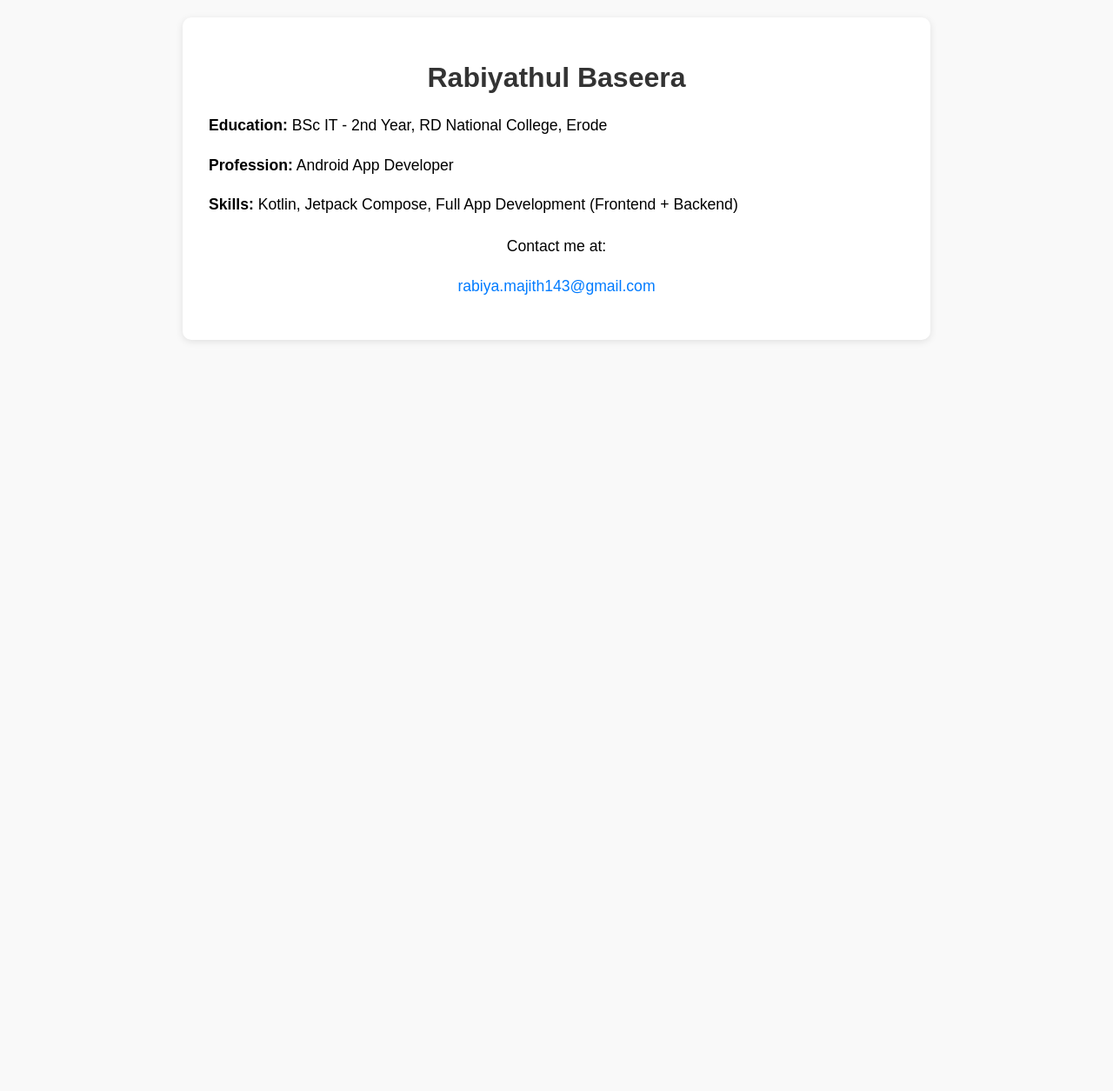
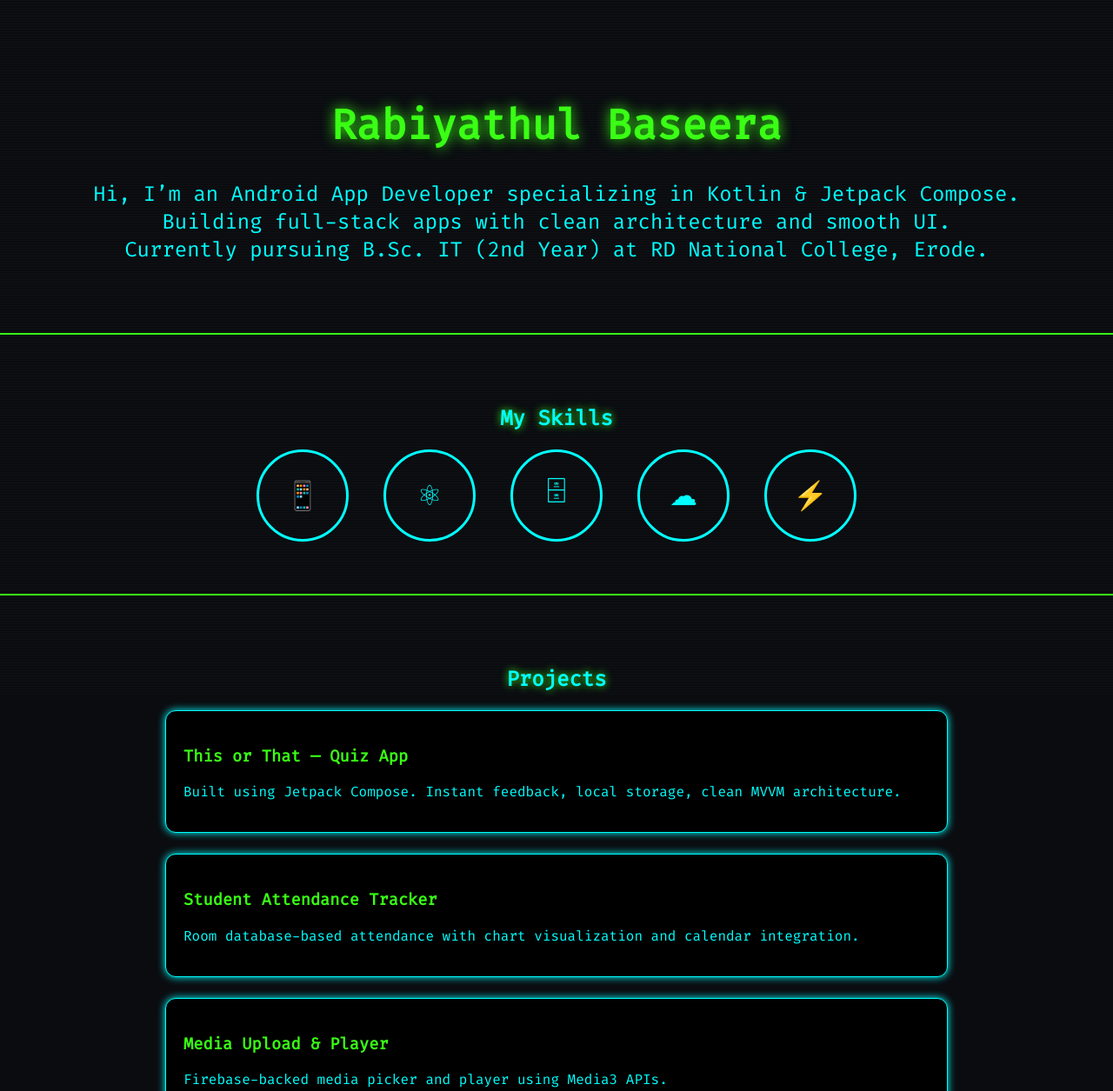
Before and after one commit to rabiyathul-baseera-a/portfolio, a plain HTML site: page index.html in a window 1280 px wide. Shown: the top 1255 px of the page at 87% size. Before the commit the page ends 800 px from the top, so only its background shows below. Drawn offline with Linux system fonts and the light colour scheme.

Commit message:
Update index.html

```diff
--- a/index.html
+++ b/index.html
@@ -3,63 +3,195 @@
 
 <head>
   <meta charset="UTF-8" />
-    <meta name="viewport" content="width=device-width, initial-scale=1.0" />
-    <title>Rabiyathul Baseera - Android Developer</title>
+  <meta name="viewport" content="width=device-width, initial-scale=1" />
+  <title>Rabiyathul Baseera — Android App Developer</title>
   <style>
+    @import url('https://fonts.googleapis.com/css2?family=Fira+Code&display=swap');
+
     body {
-            font-family: Arial, sans-serif;
-            background-color: #f9f9f9;
       margin: 0;
-            padding: 20px;
+      font-family: 'Fira Code', monospace;
+      background-color: #0a0c10;
+      color: #0ff;
+      scroll-behavior: smooth;
     }
 
-        .container {
-            max-width: 800px;
-            margin: auto;
-            background-color: white;
-            padding: 30px;
-            border-radius: 10px;
-            box-shadow: 0 2px 8px rgba(0, 0, 0, 0.1);
+    header {
+      text-align: center;
+      padding: 80px 20px;
     }
 
-        h1 {
-            color: #333;
-            text-align: center;
+    header h1 {
+      font-size: 3rem;
+      color: #39ff14;
+      text-shadow: 0 0 15px #39ff14;
     }
 
-        p {
-            font-size: 1.1em;
-            line-height: 1.6;
+    .typing {
+      font-size: 1.5rem;
+      color: #0ff;
+      white-space: pre-wrap;
+      animation: typing 5s steps(80) 1 forwards, blink 0.75s step-end infinite;
+      overflow: hidden;
+      width: 0;
+    }
+
+    @keyframes typing {
+      from {
+        width: 0;
+      }
+
+      to {
+        width: 100%;
+      }
+    }
+
+    @keyframes blink {
+      50% {
+        border-color: transparent;
+      }
+    }
+
+    section {
+      padding: 60px 20px;
+      border-top: 2px solid #39ff14;
+    }
+
+    .skills {
+      display: flex;
+      justify-content: center;
+      gap: 40px;
+      flex-wrap: wrap;
+    }
+
+    .skill-icon {
+      width: 100px;
+      height: 100px;
+      border-radius: 50%;
+      border: 3px solid #0ff;
+      display: flex;
+      align-items: center;
+      justify-content: center;
+      font-size: 2rem;
+      transition: transform 0.3s ease, box-shadow 0.3s ease;
+    }
+
+    .skill-icon:hover {
+      transform: scale(1.2);
+      box-shadow: 0 0 25px #39ff14;
+    }
+
+    .projects {
+      max-width: 900px;
+      margin: auto;
+    }
+
+    .project {
+      background-color: #000;
+      border: 1px solid #0ff;
+      border-radius: 12px;
+      padding: 20px;
+      margin-bottom: 24px;
+      box-shadow: 0 0 10px #0ff;
+    }
+
+    .project h3 {
+      color: #39ff14;
     }
 
     .contact {
-            margin-top: 20px;
       text-align: center;
     }
 
     .contact a {
-            color: #007bff;
+      display: inline-block;
+      color: #0ff;
+      margin: 0 15px;
       text-decoration: none;
+      font-size: 2.5rem;
+      transition: transform 0.3s ease, color 0.3s ease;
     }
 
     .contact a:hover {
-            text-decoration: underline;
+      transform: scale(1.3);
+      color: #39ff14;
+    }
+
+    footer {
+      text-align: center;
+      padding: 25px;
+      color: #39ff14;
+      font-size: 0.9rem;
+    }
+
+    /* Optional background scan line effect */
+    body::before {
+      content: "";
+      position: fixed;
+      top: 0;
+      left: 0;
+      width: 100%;
+      height: 100%;
+      background-image: repeating-linear-gradient(
+        to bottom,
+        rgba(255, 255, 255, 0.02) 0px,
+        rgba(255, 255, 255, 0.02) 1px,
+        transparent 1px,
+        transparent 3px
+      );
+      pointer-events: none;
+      z-index: 0;
     }
   </style>
 </head>
 
 <body>
-    <div class="container">
+
+  <header>
     <h1>Rabiyathul Baseera</h1>
-        <p><strong>Education:</strong> BSc IT - 2nd Year, RD National College, Erode</p>
-        <p><strong>Profession:</strong> Android App Developer</p>
-        <p><strong>Skills:</strong> Kotlin, Jetpack Compose, Full App Development (Frontend + Backend)</p>
+    <div class="typing">Hi, I’m an Android App Developer specializing in Kotlin & Jetpack Compose.<br>Building full-stack apps with clean architecture and smooth UI.<br>Currently pursuing B.Sc. IT (2nd Year) at RD National College, Erode.</div>
+  </header>
 
-        <div class="contact">
-            <p>Contact me at:</p>
-            <p><a href="mailto:rabiya.majith143@gmail.com">rabiya.majith143@gmail.com</a></p>
+  <section>
+    <h2 style="text-align:center; text-shadow: 0 0 10px #39ff14;">My Skills</h2>
+    <div class="skills">
+      <div class="skill-icon">📱</div>
+      <div class="skill-icon">⚛</div>
+      <div class="skill-icon">🗄</div>
+      <div class="skill-icon">☁</div>
+      <div class="skill-icon">⚡</div>
+    </div>
+  </section>
+
+  <section>
+    <h2 style="text-align:center; text-shadow: 0 0 10px #39ff14;">Projects</h2>
+    <div class="projects">
+      <div class="project">
+        <h3>This or That — Quiz App</h3>
+        <p>Built using Jetpack Compose. Instant feedback, local storage, clean MVVM architecture.</p>
+      </div>
+      <div class="project">
+        <h3>Student Attendance Tracker</h3>
+        <p>Room database-based attendance with chart visualization and calendar integration.</p>
+      </div>
+      <div class="project">
+        <h3>Media Upload & Player</h3>
+        <p>Firebase-backed media picker and player using Media3 APIs.</p>
       </div>
     </div>
+  </section>
+
+  <section class="contact">
+    <h2 style="text-shadow: 0 0 10px #39ff14;">Contact Me</h2>
+    <a href="mailto:rabiya.majith143@gmail.com" target="_blank">✉</a>
+    <a href="#" target="_blank">🔗</a>
+    <a href="#" target="_blank">📱</a>
+  </section>
+
+  <footer>
+    © 2025 Rabiyathul Baseera
+  </footer>
+
 </body>
 
 </html>
```
Lines whose indentation alone changed are shown as unchanged.
